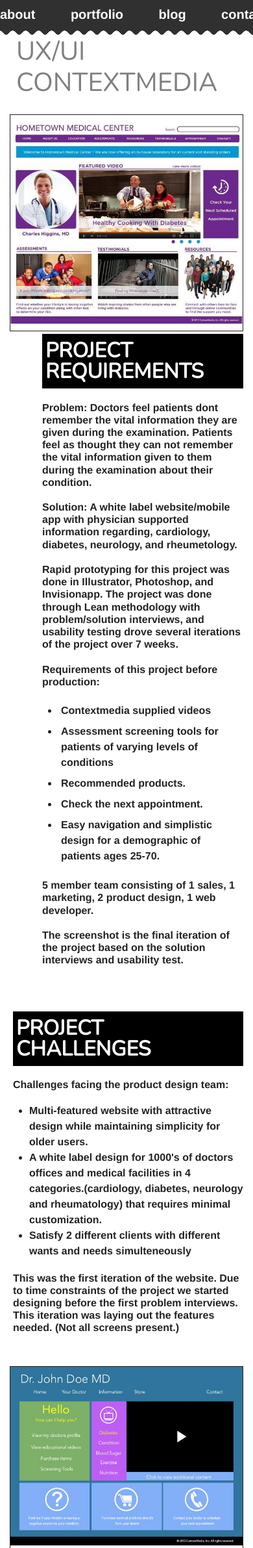
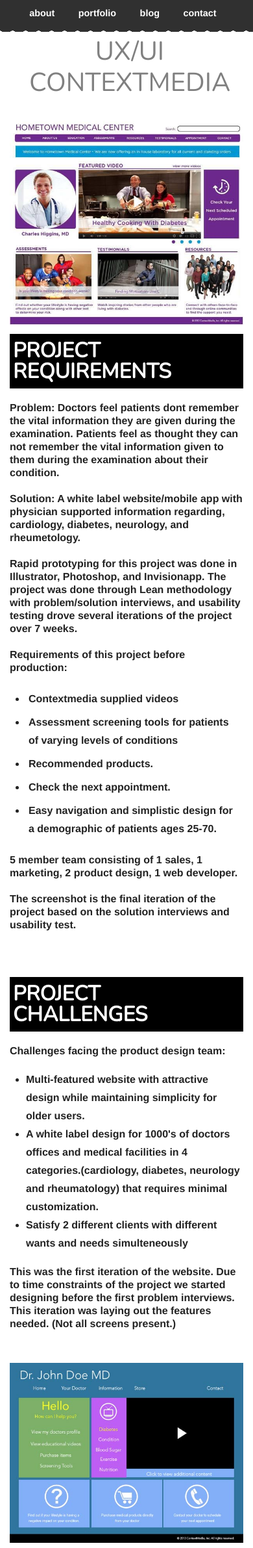
Before and after one commit to JBlacher/jblacher.github.io, a PHP site: page /UX.html in a window 390 px wide. Shown: the top 2383 px of the page at 65% size. Run offline with PHP 8.4, Linux system fonts and the light colour scheme; some libraries are stand-ins or nearby versions; some web fonts are replaced.

Commit message:
initial commit

```diff
--- a/css/style.css
+++ b/css/style.css
@@ -43,10 +43,7 @@
 	overflow-x:hidden;
 }
 
-img {
-	max-width: 100%;
-	height: auto;
-}
+
 
 ol,ul,.subMenu ul {
 	list-style:none;
@@ -85,7 +82,7 @@
 	display:inline-block;
 	font-size:125%;
 	font-weight:bold;
-	padding-right:50px;
+	padding:0 2% 0 3%;
 }
 
 .subMenu li a {
@@ -182,12 +179,15 @@
 }
 .page_pics {
 	display: inline-block;
+	max-width: 100%;
 
 }
 
 .page_pics2 {
 	display: inline-block;
-	vertical-align: top;	padding: 0 0 0 30px;
+	vertical-align: top;
+	padding: 0 0 0 30px;
+	max-width: 100%;
 }
 
 .page_summary  {
@@ -218,12 +218,13 @@
 	display:block;
 	background:url(../img/about_background.jpg) no-repeat center center;
 	background-size: cover;
+	max-width: 100%;
 }
 
 .about_pic {
 	display:inline-block;
 	padding:10px 0 0 20px;
-	width: auto;
+	max-width: 100%;
 }
 
 .summary {
@@ -232,6 +233,7 @@
 	font-weight:bold;
 	vertical-align:top;
 	max-width: 60%;
+	min-width: 30%;
 	line-height:120%;
 	padding:25px 0 0 40px;
 	color:#FFF;
@@ -268,13 +270,6 @@
 
 }
 
-.portfolio_category_pic:active {
-	/*-webkit-box-shadow:2px 2px 1px #101010;
-	-moz-box-shadow:2px 2px 1px #101010;
-	-o-box-shadow:2px 2px 1px #101010;
-	box-shadow:2px 2px 1px #101010;*/
-}
-
 .portfolio_category_header_text {
 	color:#505050;
 	font-family:'Average', Helvetica, Arial, serif;
@@ -283,6 +278,7 @@
 
 .portPic1, .portPic2, .portPic3, .portPic4, .portPic5, .portPic6 {
 	padding-top: 1%;
+	max-width: 100%;
 }
 
 .experience {
@@ -336,17 +332,18 @@
 .UX_pics {
 	display: inline-block;
 	vertical-align: top;
+	max-width: 100%;
 }
 
 .UX_pics2 {
 	display: inline-block;
 	vertical-align: top;
 	padding: 0 0 0 30px;
+	max-width: 100%;
 }
 
 .UX_pics img, .UX_pics2 img {
 	padding: 0 0 10px 0;
-	border: solid 1px;
 }
 
 .UX_summary  {
@@ -355,11 +352,12 @@
 	font-family: 'Average', Helvetica, Arial, serif;
 	font-weight: bold;
 	max-width: 500px;
+	line-height: 125%;
 }
 
 .UX_summary li {
 	padding: 4px;
-	line-height: 1.2em;
+	line-height: 125%;
 }
 
 .UX_summary2  {
@@ -369,6 +367,7 @@
 	font-weight: bold;
 	vertical-align: top;
 	max-width: 500px;
+	line-height: 125%;
 }
 
 .requirements {
@@ -381,7 +380,7 @@
 }
 
 .requirements li {
-	line-height: 150%;
+	line-height: 175%;
 }
 
 #toTheTop {
@@ -405,3 +404,102 @@
 	-o-box-shadow:2px 2px 1px #101010;
 	box-shadow:2px 2px 1px #101010;
 }
+
+
+@media only screen and (max-width:640px) {
+/*   Home Page   */
+	#wrapper {
+		text-align: center;
+	}
+
+	.fixed {
+		text-align: center;
+	}
+	.subMenu {
+		text-align: center;
+		padding-left: 5%;
+	}
+
+	.subMenu li {
+		font-size: 90%;
+		padding-left:8%;
+	}
+
+	.about_container {
+		text-align:center;
+		min-width: 320px;
+	}
+
+	.about_pic {
+		padding: 2%;
+	}
+
+	.summary {
+		text-align:left;
+		min-width: 340px;
+		padding:0;
+	}
+
+	.category_header_text {
+		text-align: center;
+	}
+
+	.welcome {
+		padding-top:;
+	}
+
+}
+
+
+/*  UX Page   */
+
+/*  Interactive Page   */
+
+.project_container {
+	min-width: 320px;
+}
+
+.page_pics {
+	min-width: 320px;
+	text-align: center;
+}
+
+.page_pics2 {
+	min-width: 320px;
+	text-align: center;
+	padding-left: 0px;
+}
+.page_summary {
+	padding:0;
+}
+.page_summary2 {
+	padding:0;
+}
+
+.page_pics {
+	min-width: 320px;
+	text-align: center;
+}
+
+.UX_pics2 {
+	min-width: 320px;
+	text-align: center;
+	padding-left: 0px;
+}
+.UX_summary {
+	min-width: 320px;
+	padding:0;
+}
+.UX_summary2 {
+	min-width: 320px;
+	padding:0;
+}
+.bottomNav {
+	text-align: left;
+	padding: 0;
+}
+/*  Illustration Page   */
+
+/*  Interactive Page   */
+
+/*  Illustration Page   */
```
